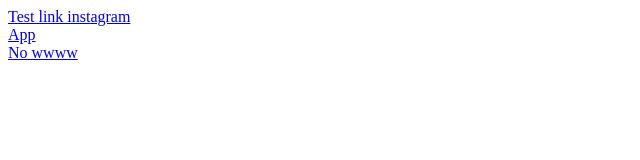
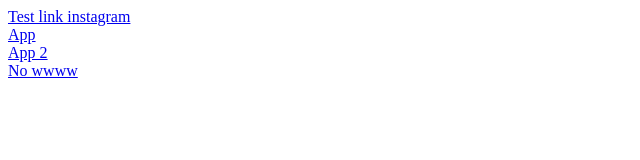
Before and after one commit to stefanwub/nuxt-3-redirect-test, a Nuxt app: page /hello in a window 1280 px wide. Shown: the top 160 px of the page, without its empty margins (0-640 px from the left). Built offline with nearby package versions, Linux system fonts and the light colour scheme.

Commit message:
one more test

```diff
--- a/pages/hello.vue
+++ b/pages/hello.vue
@@ -2,6 +2,7 @@
   <div>
     <a href="https://www.instagram.com/p/CiZzZB-IFEf/">Test link instagram</a><br>
     <a href="instagram://media?id=2895372213574407113">App</a><br>
+    <a href="instagram://media?id=17898918587641288">App 2</a><br>
     <a href="instagram://instagram.com/CiZzZB-IFEf/">No wwww</a>
   </div>
 </template>
```
